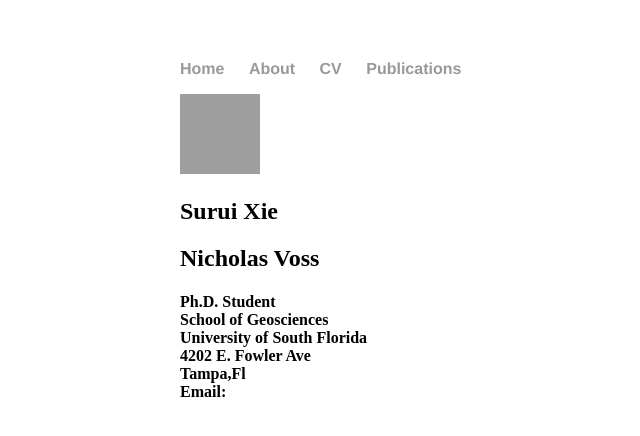
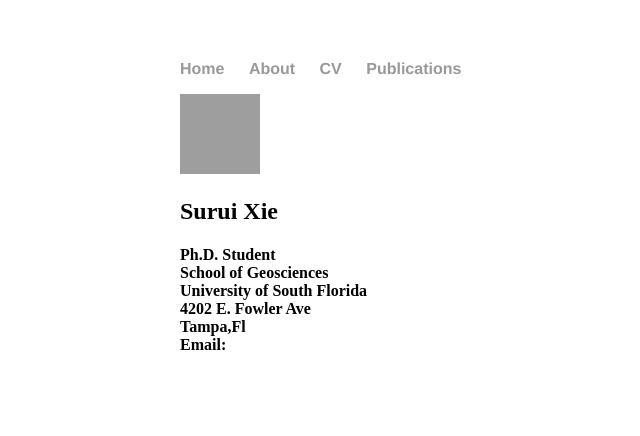
Before and after one commit to suruixie/suruixie.github.io, a Jekyll site: the page built from index.html, in a window 1280 px wide. Shown: the top 436 px of the page, without its empty margins (12-652 px from the left). Built offline with Jekyll 4.4.1, drawn with Linux system fonts in a browser that asks for light colours; grey boxes are pictures that could not be loaded.

Commit message:
Update index.html

```diff
--- a/index.html
+++ b/index.html
@@ -8,9 +8,8 @@ title: Surui Xie, graduate student at USF
             <a target="_blank">
                 <img id="mobile-img" src="images/ggso.jpg" width="80" border="0" height="80" alt=""></a>
         </div>
-	<h2>Surui Xie</h2>
 	<div align="left" class="col-md-4">
-            <h2>Nicholas Voss</h2>
+            <h2>Surui Xie</h2>
 
             <h4>Ph.D. Student<br>
             School of Geosciences<br>
```
